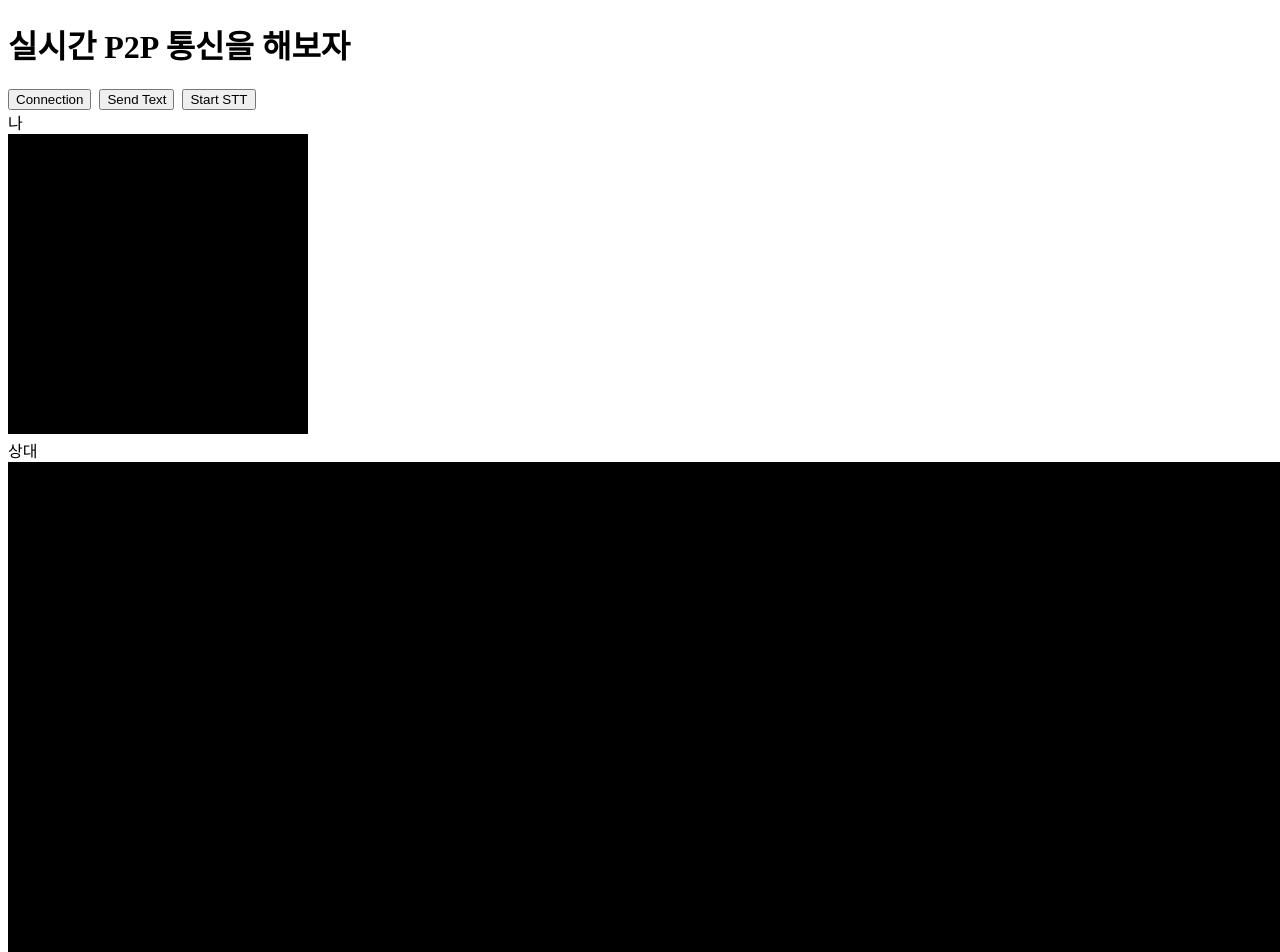
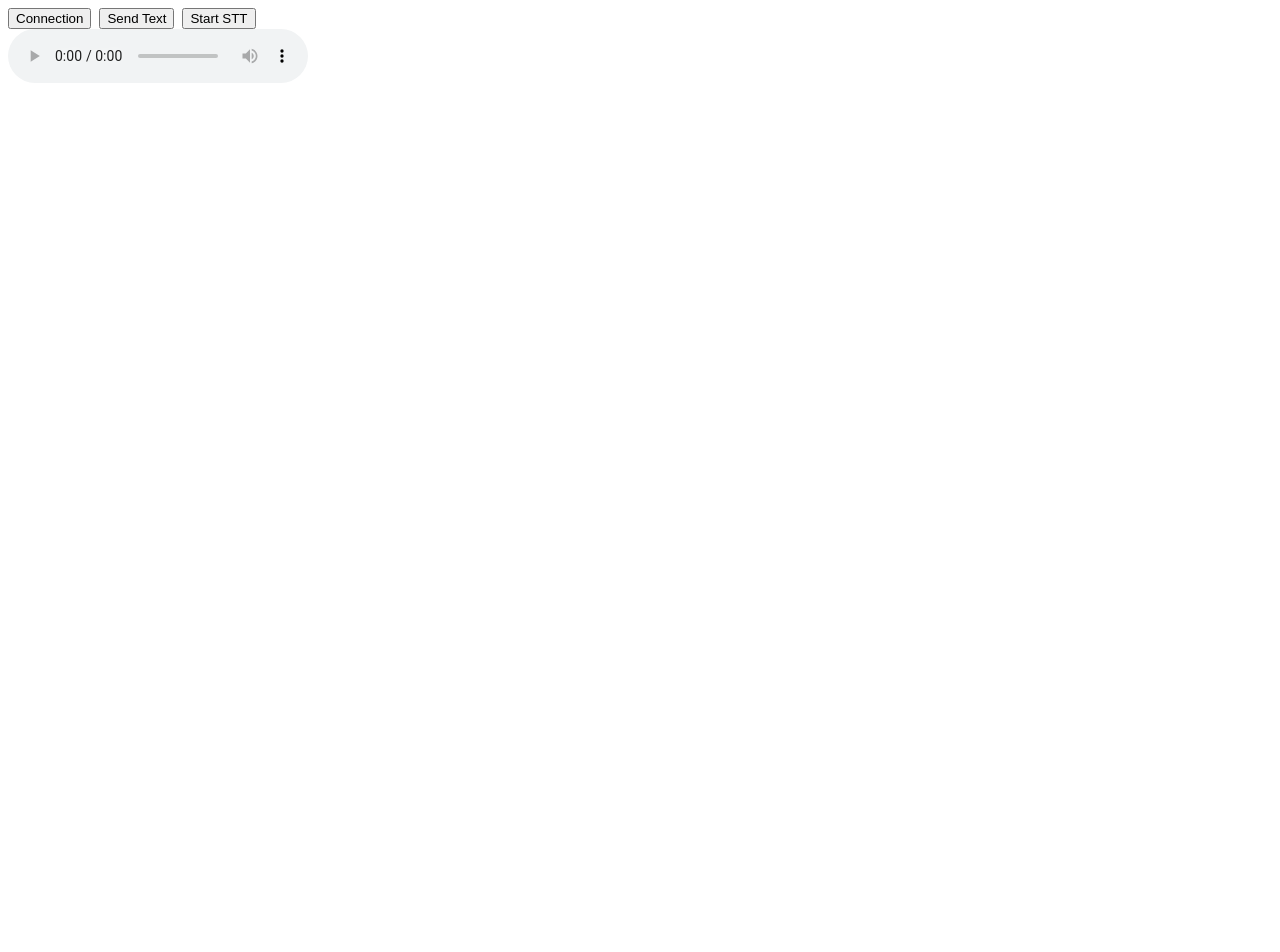
Before and after one commit to hytenic/play_client, a React (Vite) app: page / in a window 1280 px wide. Shown: the top 952 px of the page. After the commit the page ends 800 px from the top, so only its background shows below. Built offline with nearby package versions, Linux system fonts and the light colour scheme.

Commit message:
feat(main): vedio제거 및 audio로 변경

```diff
--- a/src/WebRTC.jsx
+++ b/src/WebRTC.jsx
@@ -3,7 +3,7 @@ import { io } from 'socket.io-client';
 
 export default function WebRTC() {
   const myVideoRef = useRef(null);
-  const peerVideoRef = useRef(null);
+  const peerAudioRef = useRef(null);
 
   const pcRef = useRef(null);
   const socketRef = useRef(null);
@@ -52,8 +52,8 @@ export default function WebRTC() {
 
     pc.ontrack = (event) => {
       const [remoteStream] = event.streams;
-      if (peerVideoRef.current) {
-        peerVideoRef.current.srcObject = remoteStream;
+      if (peerAudioRef.current) {
+        peerAudioRef.current.srcObject = remoteStream;
       }
     };
 
@@ -71,7 +71,9 @@ export default function WebRTC() {
           echoCancellation: true,
           autoGainControl: true,
         },
-        video: true,
+        video: false,
+        audio: true,
+        // video: true,
       });
       localStreamRef.current = stream;
       if (myVideoRef.current) myVideoRef.current.srcObject = stream;
@@ -142,7 +144,6 @@ export default function WebRTC() {
                 encoding,                   // 'WEBM_OPUS'
                 languageCode,               // 'ko-KR'
                 enableAutomaticPunctuation: false,
-                // enableAutomaticPunctuation: true,
                 sampleRateHertz: 48000,     // OPUS 표준 샘플레이트
                 audioChannelCount: 1,
               },
@@ -251,22 +252,11 @@ export default function WebRTC() {
 
       const silentFor = now - lastSpeechTsRef.current;
       if (silentFor >= debounceMs && sttSegmentChunksRef.current.length > 0) {
-        // 1️⃣ Blob 먼저 만들어서 현재까지 녹음된 구간을 확정
         const segment = new Blob(sttSegmentChunksRef.current.slice(), { type: mimeType });
         sttSegmentChunksRef.current = [];
 
-        // 2️⃣ Blob 재생(디버그)
-        // try {
-        //   console.log('[DEBUG] segment type:', segment.type, 'size:', segment.size);
-        //   const url = URL.createObjectURL(segment);
-        //   const audio = new Audio(url);
-        //   audio.play().catch(() => { });
-        // } catch { }
-
-        // 3️⃣ STT 호출 (현재까지 녹음된 구간 전송)
         recognizeWithGoogle(segment, mimeType);
 
-        // 4️⃣ 녹음 재시작 (다음 구간을 위한 MediaRecorder 초기화)
         try {
           mr.stop();
           mr.start(1000);
@@ -402,13 +392,6 @@ export default function WebRTC() {
       console.log(msg);
       socket.emit('join', roomRef.current);
     });
-    socket.on('connect_error', (err) => console.error('[socket] connect_error', err));
-    socket.on('error', (err) => console.error('[socket] error', err));
-
-    socket.on('room-full', () => {
-      window.alert('입장 인원 초과');
-      window.location.reload();
-    });
 
     socket.on('rtc-text', (payload) => {
       try {
@@ -458,7 +441,6 @@ export default function WebRTC() {
     return () => {
       try { stopSTT(); } catch { }
       try {
-        socket.off('room-full');
         socket.off('rtc-text');
         socket.off('rtc-message');
         socket.disconnect();
@@ -485,7 +467,6 @@ export default function WebRTC() {
 
   return (
     <div>
-      <h1>실시간 P2P 통신을 해보자</h1>
       <button onClick={createOffer}>Connection</button>
       <button onClick={sendTestText} style={{ marginLeft: 8 }}>Send Text</button>
       <button
@@ -496,29 +477,11 @@ export default function WebRTC() {
       </button>
 
       <br />
-      <div>나</div>
-      <video
-        ref={myVideoRef}
-        playsInline
+      <audio
+        ref={peerAudioRef}
         autoPlay
-        muted
-        width={300}
-        height={300}
-        style={{ background: '#000' }}
+        controls
       />
-
-      <br />
-      <div>상대</div>
-      <div style={{ width: 1280, height: 720, margin: 0, padding: 0 }}>
-        <video
-          ref={peerVideoRef}
-          playsInline
-          autoPlay
-          width={1280}
-          height={720}
-          style={{ background: '#000' }}
-        />
-      </div>
     </div>
   );
 }
```
